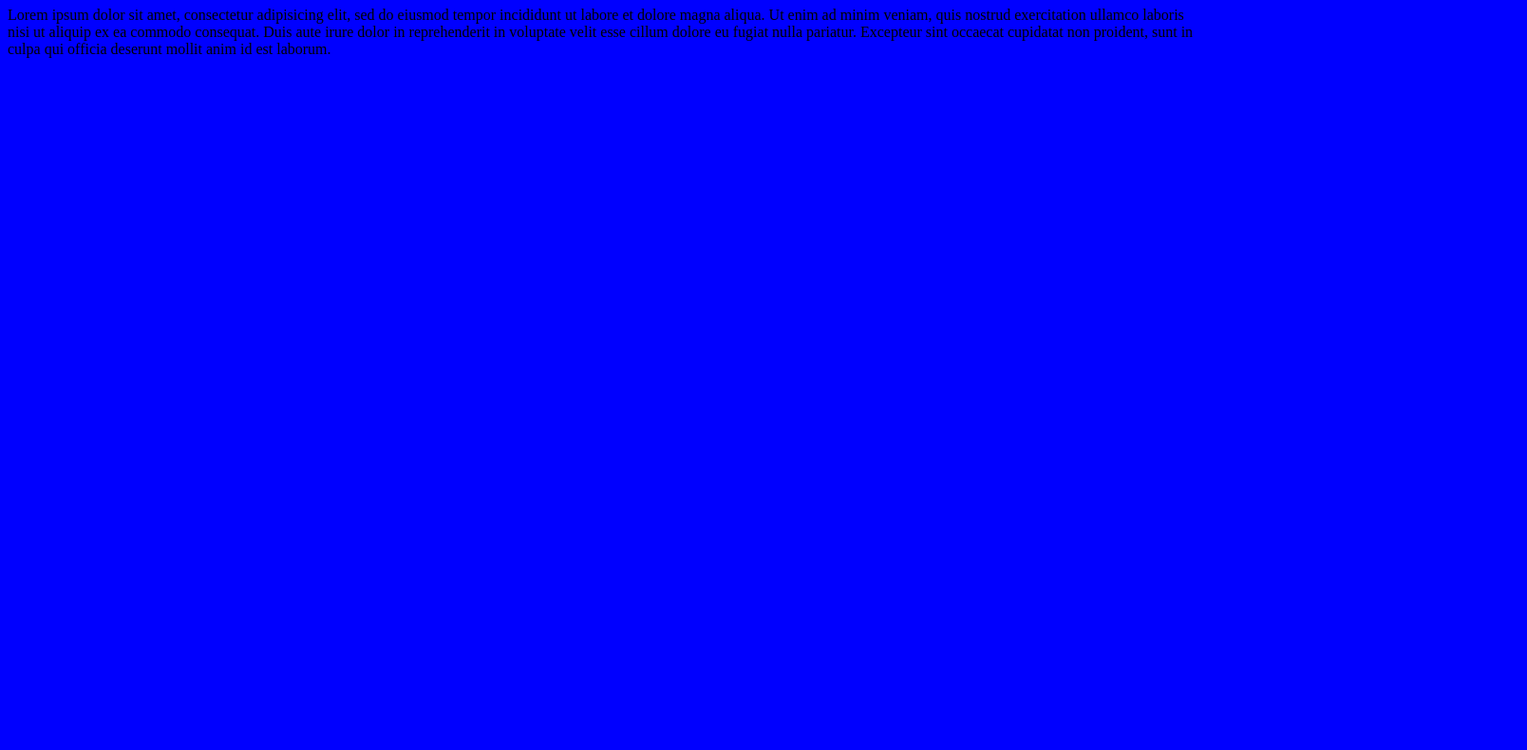
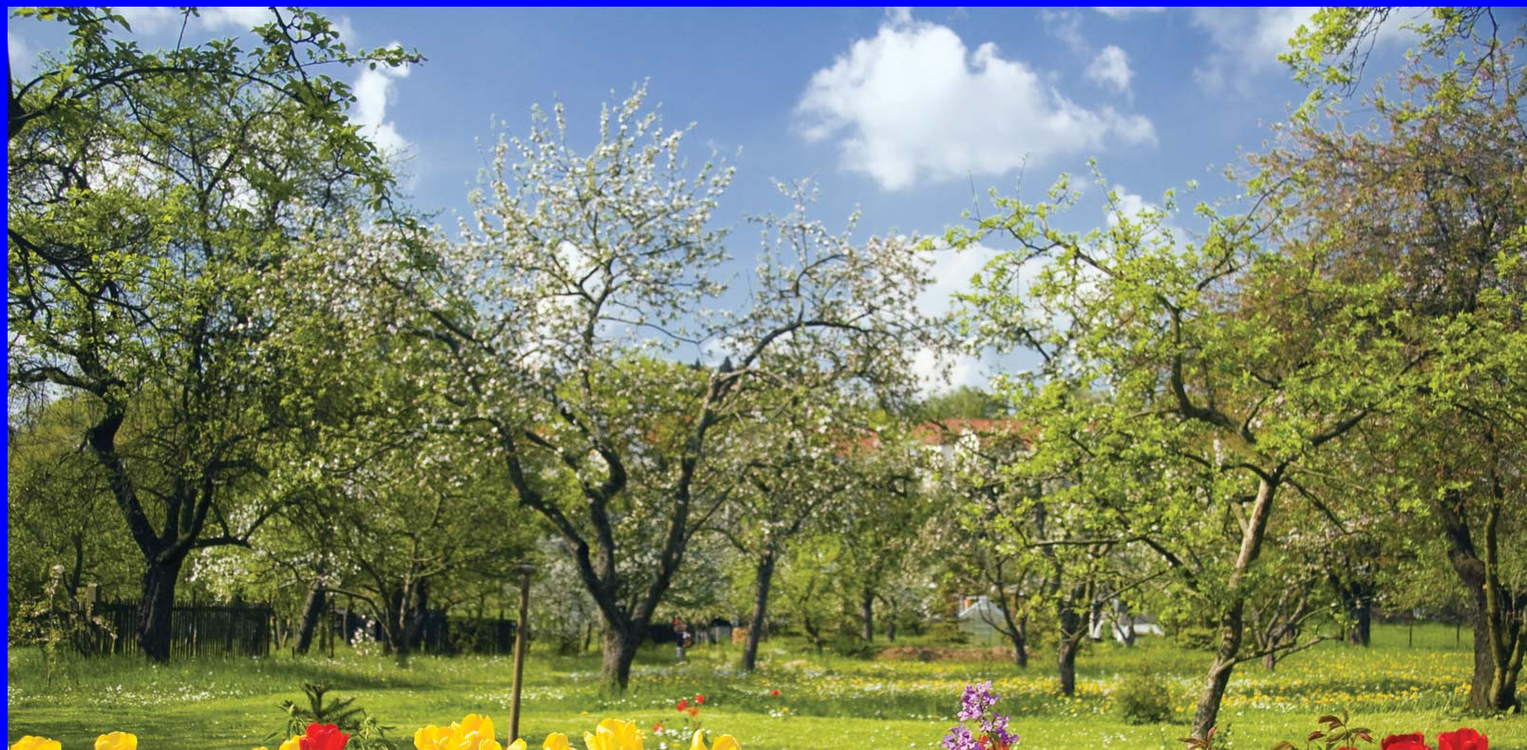
Before and after one commit to d1990j/Spring, a plain HTML site: page index.html in a window 1280 px wide. Shown: the part 73-863 px from the top of the page at 95% size, 1608 px wide, since content can reach past the window. Before the commit the page ends 800 px from the top, so only its background shows below. Drawn offline with Linux system fonts and the light colour scheme.

Commit message:
replaced paragraph with an image

```diff
--- a/index.html
+++ b/index.html
@@ -9,6 +9,7 @@
 </head>
 <body>
   <h1>Spring is near!</h1>
-  <p>Lorem ipsum dolor sit amet, consectetur adipisicing elit, sed do eiusmod tempor incididunt ut labore et dolore magna aliqua. Ut enim ad minim veniam, quis nostrud exercitation ullamco laboris nisi ut aliquip ex ea commodo consequat. Duis aute irure dolor in reprehenderit in voluptate velit esse cillum dolore eu fugiat nulla pariatur. Excepteur sint occaecat cupidatat non proident, sunt in culpa qui officia deserunt mollit anim id est laborum.</p>
+
+  <img src="springpic.jpg" alt="Picture of Spring">
 </body>
 </html>
```
Also changed, not shown: springpic.jpg (added).
